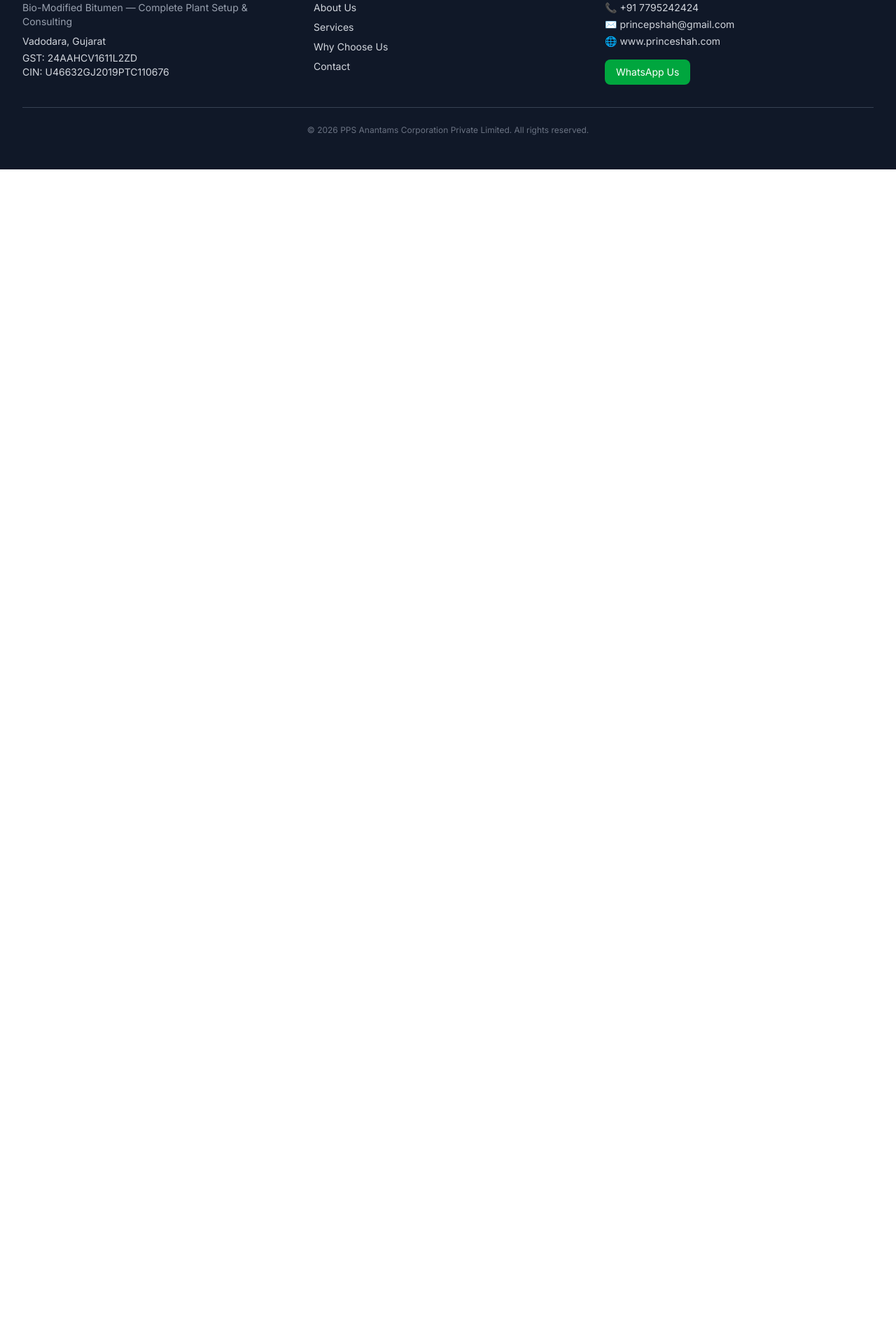
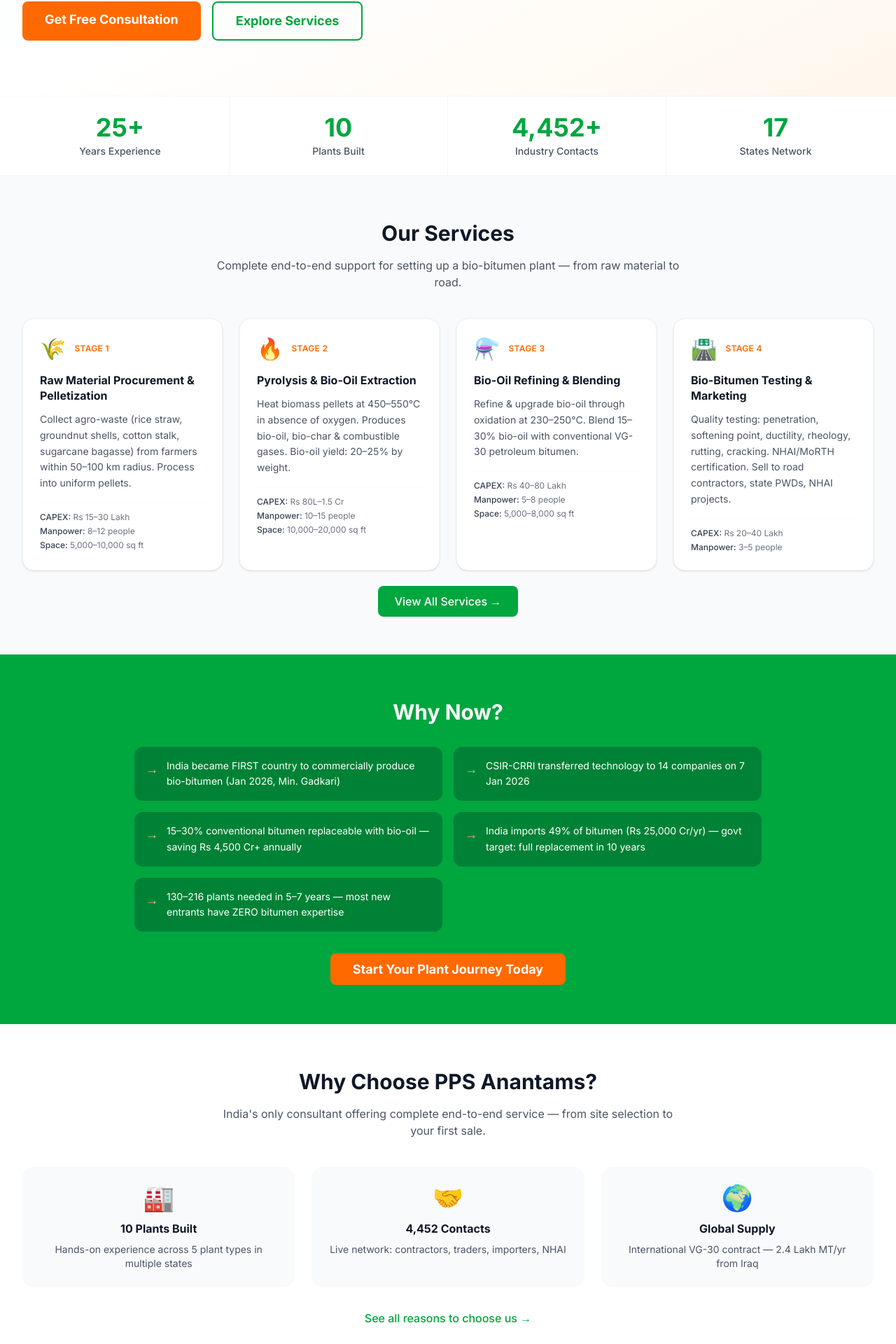
Before and after one commit to pacpltradingdesk-dotcom/yuga-website, a Next.js app: page / in a window 1280 px wide. Shown: the part 558-2478 px from the top of the page at 70% size. Before the commit the page ends 800 px from the top, so only its background shows below. Built offline with nearby package versions, Linux system fonts and the light colour scheme.

Commit message:
feat: build Home page

```diff
--- a/app/page.tsx
+++ b/app/page.tsx
@@ -1,3 +1,80 @@
+import HeroSection from "@/components/HeroSection";
+import StatsBar from "@/components/StatsBar";
+import ServiceCard from "@/components/ServiceCard";
+import { FOUR_STAGES, WHY_NOW } from "@/lib/company-data";
+import Link from "next/link";
+
 export default function HomePage() {
-  return <main><h1>PPS Anantams — coming soon</h1></main>;
+  return (
+    <>
+      <HeroSection />
+      <StatsBar />
+
+      {/* Services overview */}
+      <section className="py-16 bg-gray-50">
+        <div className="max-w-7xl mx-auto px-4 sm:px-6 lg:px-8">
+          <h2 className="text-3xl font-bold text-center text-gray-900 mb-4">Our Services</h2>
+          <p className="text-center text-gray-600 mb-10 max-w-2xl mx-auto">
+            Complete end-to-end support for setting up a bio-bitumen plant — from raw material to road.
+          </p>
+          <div className="grid grid-cols-1 md:grid-cols-2 lg:grid-cols-4 gap-6">
+            {FOUR_STAGES.map((stage) => <ServiceCard key={stage.stage} stage={stage} />)}
+          </div>
+          <div className="text-center mt-8">
+            <Link href="/services"
+              className="bg-green-600 hover:bg-green-700 text-white px-6 py-3 rounded-lg font-medium transition-colors">
+              View All Services →
+            </Link>
+          </div>
+        </div>
+      </section>
+
+      {/* Why Now — market opportunity */}
+      <section className="py-16 bg-green-600 text-white">
+        <div className="max-w-7xl mx-auto px-4 sm:px-6 lg:px-8">
+          <h2 className="text-3xl font-bold text-center mb-8">Why Now?</h2>
+          <div className="grid grid-cols-1 md:grid-cols-2 gap-4 max-w-4xl mx-auto mb-10">
+            {WHY_NOW.map((point, i) => (
+              <div key={i} className="flex items-start gap-3 bg-green-700 rounded-xl p-4">
+                <span className="text-orange-300 font-bold text-lg mt-0.5 shrink-0">→</span>
+                <p className="text-sm leading-relaxed">{point}</p>
+              </div>
+            ))}
+          </div>
+          <div className="text-center">
+            <Link href="/contact"
+              className="bg-orange-500 hover:bg-orange-600 text-white px-8 py-3 rounded-lg font-bold text-lg transition-colors">
+              Start Your Plant Journey Today
+            </Link>
+          </div>
+        </div>
+      </section>
+
+      {/* Why Choose Us teaser */}
+      <section className="py-16 bg-white">
+        <div className="max-w-7xl mx-auto px-4 sm:px-6 lg:px-8 text-center">
+          <h2 className="text-3xl font-bold text-gray-900 mb-4">Why Choose PPS Anantams?</h2>
+          <p className="text-gray-600 mb-10 max-w-2xl mx-auto">
+            India&apos;s only consultant offering complete end-to-end service — from site selection to your first sale.
+          </p>
+          <div className="grid grid-cols-1 md:grid-cols-3 gap-6 mb-8">
+            {[
+              { icon: "🏭", title: "10 Plants Built", desc: "Hands-on experience across 5 plant types in multiple states" },
+              { icon: "🤝", title: "4,452 Contacts", desc: "Live network: contractors, traders, importers, NHAI" },
+              { icon: "🌍", title: "Global Supply", desc: "International VG-30 contract — 2.4 Lakh MT/yr from Iraq" },
+            ].map((item) => (
+              <div key={item.title} className="bg-gray-50 rounded-2xl p-6">
+                <div className="text-4xl mb-3">{item.icon}</div>
+                <h3 className="font-bold text-gray-900 mb-2">{item.title}</h3>
+                <p className="text-gray-600 text-sm">{item.desc}</p>
+              </div>
+            ))}
+          </div>
+          <Link href="/why-us" className="text-green-600 hover:text-green-700 font-medium">
+            See all reasons to choose us →
+          </Link>
+        </div>
+      </section>
+    </>
+  );
 }
```
